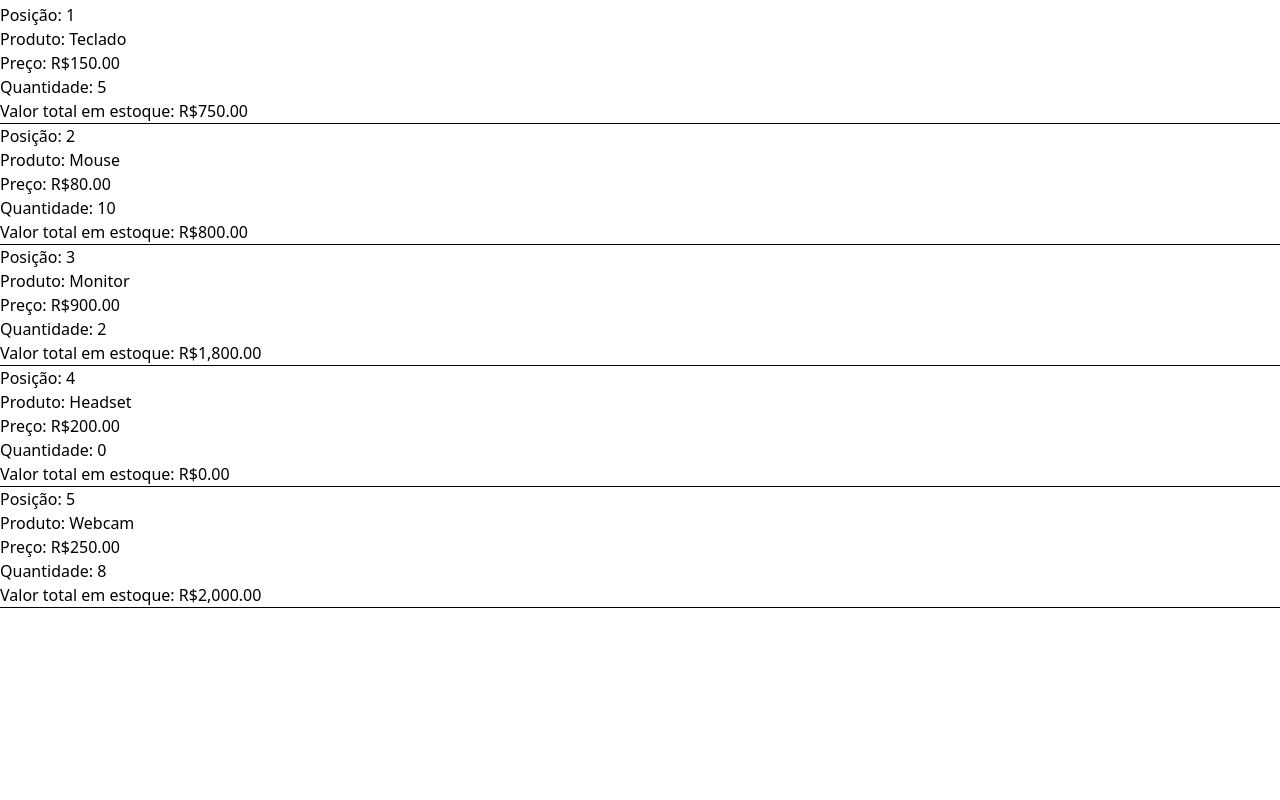
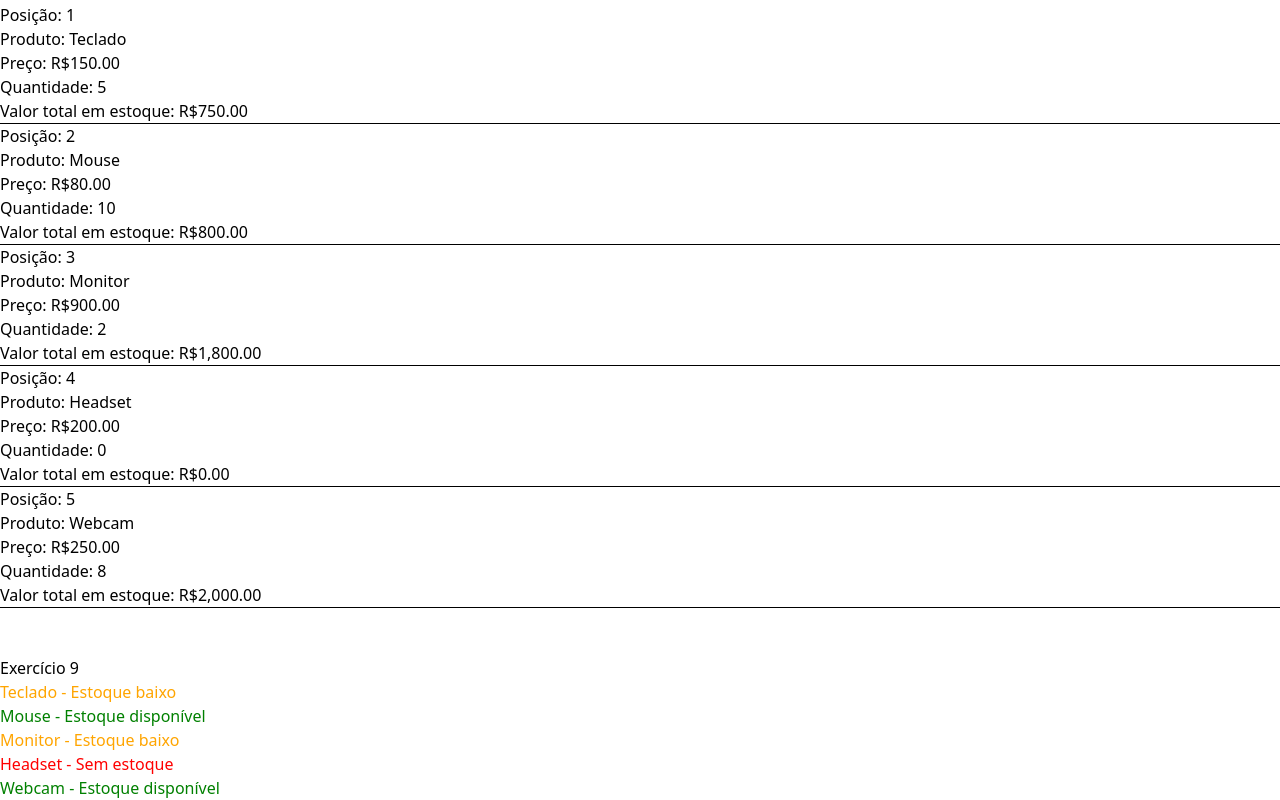
Before and after one commit to caprs/projetointegrador, an Angular app in the folder projeto-integrador/: page / in a window 1280 px wide. Shown: the part 2749-3549 px from the top of the page. Before the commit the page ends 3357 px from the top, so only its background shows below. Built offline with nearby package versions, Linux system fonts and the light colour scheme.

Commit message:
feat: implementa exercicio 9 de diretivas

```diff
--- a/projeto-integrador/src/app/livros/cad-livros/cad-livros.css
+++ b/projeto-integrador/src/app/livros/cad-livros/cad-livros.css
@@ -0,0 +1,11 @@
+.sem-estoque {
+  color: red;
+}
+
+.estoque-baixo {
+  color: orange;
+}
+
+.estoque-disponivel {
+  color: green;
+}
--- a/projeto-integrador/src/app/livros/cad-livros/cad-livros.html
+++ b/projeto-integrador/src/app/livros/cad-livros/cad-livros.html
@@ -234,3 +234,32 @@
     <hr>
 
 </div>
+
+<br><br>
+
+<h2>Exercício 9</h2>
+
+<div *ngFor="let produto of produtosDiretiva">
+
+    <p [ngClass]="{
+      'sem-estoque': produto.quantidade === 0,
+      'estoque-baixo': produto.quantidade >= 1 && produto.quantidade <= 5,
+      'estoque-disponivel': produto.quantidade > 5
+    }">
+        {{ produto.nome }} -
+
+        <span *ngIf="produto.quantidade === 0">
+            Sem estoque
+        </span>
+
+        <span *ngIf="produto.quantidade >= 1 && produto.quantidade <= 5">
+            Estoque baixo
+        </span>
+
+        <span *ngIf="produto.quantidade > 5">
+            Estoque disponível
+        </span>
+
+    </p>
+
+</div>
```
